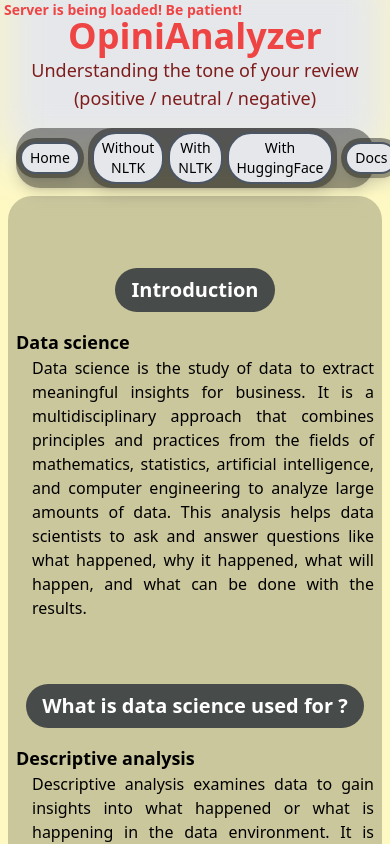
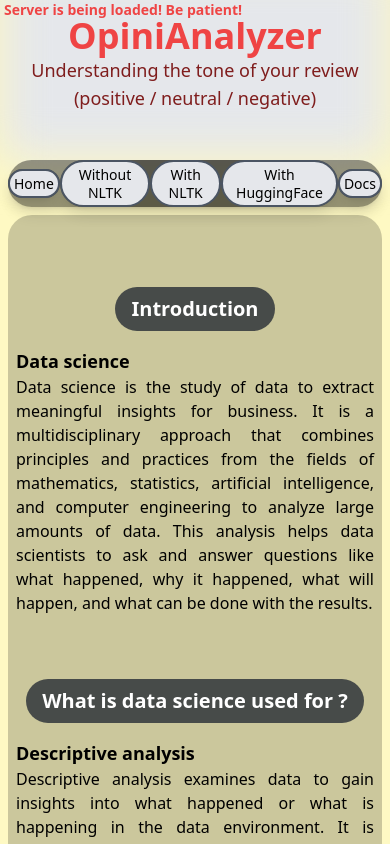
Before and after one commit to eziokittu/OpiniAnalyzer, a React (Vite) app in the folder client/: page / in a window 390 px wide. Shown: the top 844 px of the page. Built offline with nearby package versions, Linux system fonts and the light colour scheme; no server answers.

Commit message:
header mobile compatible now

```diff
--- a/client/src/components/Body/Content/Content_WithHuggingFace.jsx
+++ b/client/src/components/Body/Content/Content_WithHuggingFace.jsx
@@ -38,7 +38,7 @@
 											<p className='font-bold text-lg md:text-2xl w-fit mt-4'>{capitalizeFirstLetter(item[0])}</p>
 										)
 									)}
-									<p className='ml-4'>{item[1]}</p>
+									<p className=''>{item[1]}</p>
 								</div>
 							))}
 						</div>
--- a/client/src/components/Body/Content/Content_WithNLTK.jsx
+++ b/client/src/components/Body/Content/Content_WithNLTK.jsx
@@ -36,7 +36,7 @@
                   )}
                   <ul>
                     {item[1][0]!=="" && item[1].map((sentence, sentenceIndex) => (
-                      <li className='ml-4'>
+                      <li className=''>
                       <span>{sentenceIndex+1}. </span>
                       <span
                         className=''
--- a/client/src/components/Body/Content/Content_WithoutNLTK.jsx
+++ b/client/src/components/Body/Content/Content_WithoutNLTK.jsx
@@ -38,7 +38,7 @@
 											<p className='font-bold text-lg md:text-2xl w-fit mt-4'>{capitalizeFirstLetter(item[0])}</p>
 										)
 									)}
-									<p className='ml-4'>{item[1]}</p>
+									<p className=''>{item[1]}</p>
 								</div>
 							))}
 						</div>
--- a/client/src/components/Body/Content/Home.jsx
+++ b/client/src/components/Body/Content/Home.jsx
@@ -35,7 +35,7 @@
 											<p className='font-bold text-lg md:text-2xl w-fit mt-4'>{capitalizeFirstLetter(item[0])}</p>
 										)
 									)}
-									<p className='ml-4'>{item[1]}</p>
+									<p className=''>{item[1]}</p>
 								</div>
 							))}
 						</div>
--- a/client/src/components/Body/Reusable/Title.jsx
+++ b/client/src/components/Body/Reusable/Title.jsx
@@ -3,7 +3,7 @@
 function Title({serverActive}) {
   return (
     <div
-      className='mx-auto flex flex-col text-center py-4 sticky top-0 z-20'
+      className='mx-auto flex flex-col text-center py-4 sticky top-0 z-20 mb-8'
     >
       <div className=' text-center top-4 text-4xl font-bold  text-red-500'>OpiniAnalyzer</div>
       <div
--- a/client/src/components/Header/Header.jsx
+++ b/client/src/components/Header/Header.jsx
@@ -5,45 +5,45 @@
 function Header() {
   return (
     <div
-      className='mx-4 md:mx-8 rounded-3xl bg-black/40 text-black
-      text-sm md:text-lg flex flex-row justify-between items-center
-      space-x-1 md:space-x-2 sticky top-32 md:top-28 z-20 shadow-lg'
+      className='mx-2 md:mx-8 rounded-3xl bg-black/40 text-black
+      text-[14px]  md:text-lg flex flex-row justify-between items-center leading-tight
+      space-x-0 md:space-x-2 sticky top-32 md:top-28 z-20 shadow-lg'
     >
       {/* Home */}
       <div
-        className='p-1 md:p-2 rounded-3xl bg-black/40 text-black
-        text-sm md:text-lg flex flex-row justify-center
+        className='p-0 md:p-2 rounded-3xl bg-black/40 text-black
+        md:text-lg flex flex-row justify-center
         space-x-1 md:space-x-2 sticky top-32 md:top-28 z-20 shadow-lg'
       >
-        <div className='bg-gray-200 rounded-3xl border-2 border-gray-600 hover:bg-gray-300 hover:border-gray-800 px-2 md:px-4 py-1 md:py-2 text-center'>
+        <div className='bg-gray-200 rounded-3xl border-2 md:border-3 border-gray-600 hover:bg-gray-300 hover:border-gray-800 px-1 md:px-4 py-1 md:py-2 text-center'>
           <Link to={"/"}>Home</Link>
         </div>
       </div>
 
       {/* Models */}
       <div
-        className='p-1 md:p-2 rounded-3xl bg-black/40 text-black
-        text-sm md:text-lg flex flex-row justify-center
-        space-x-1 md:space-x-2 sticky top-32 md:top-28 z-20 shadow-lg'
+        className='p-0 md:p-2 rounded-3xl bg-black/40 text-black
+        md:text-lg flex flex-row justify-center leading-tight
+        space-x-0 md:space-x-2 sticky top-32 md:top-28 z-20 shadow-lg'
       >
-        <div className='bg-gray-200 rounded-3xl border-2 border-gray-600 hover:bg-gray-300 hover:border-gray-800 px-2 md:px-4 py-1 md:py-2 text-center'>
+        <div className=' bg-gray-200 rounded-3xl border-2 md:border-3 border-gray-600 hover:bg-gray-300 hover:border-gray-800 px-1 md:px-4 py-1 md:py-2 text-center'>
           <Link to={'/without-nltk'}>Without NLTK</Link>
         </div>
-        <div className='bg-gray-200 rounded-3xl border-2 border-gray-600 hover:bg-gray-300 hover:border-gray-800 px-2 md:px-4 py-1 md:py-2 text-center'>
+        <div className=' bg-gray-200 rounded-3xl border-2 md:border-3 border-gray-600 hover:bg-gray-300 hover:border-gray-800 px-1 md:px-4 py-1 md:py-2 text-center'>
           <Link to={'/with-nltk'}>With NLTK</Link>
         </div>
-        <div className='bg-gray-200 rounded-3xl border-2 border-gray-600 hover:bg-gray-300 hover:border-gray-800 px-2 md:px-4 py-1 md:py-2 text-center'>
+        <div className=' bg-gray-200 rounded-3xl border-2 md:border-3 border-gray-600 hover:bg-gray-300 hover:border-gray-800 px-1 md:px-4 py-1 md:py-2 text-center'>
           <Link to={'/with-huggingface'}>With HuggingFace</Link>
         </div>
       </div>
 
       {/* Docs */}
       <div
-        className='p-1 md:p-2 rounded-3xl bg-black/40 text-black
-        text-sm md:text-lg flex flex-row justify-center
+        className='p-0 md:p-2 rounded-3xl bg-black/40 text-black
+        md:text-lg flex flex-row justify-center
         space-x-1 md:space-x-2 sticky top-32 md:top-28 z-20 shadow-lg'
       >
-        <div className='bg-gray-200 rounded-3xl border-2 border-gray-600 hover:bg-gray-300 hover:border-gray-800 px-2 md:px-4 py-1 md:py-2 text-center'>
+        <div className='bg-gray-200 rounded-3xl border-2 md:border-3 border-gray-600 hover:bg-gray-300 hover:border-gray-800 px-1 md:px-4 py-1 md:py-2 text-center'>
           <button onClick={()=>{window.open(`${link_data.link_docs}`, '_blank')}}>Docs</button>
         </div>
       </div>
```
